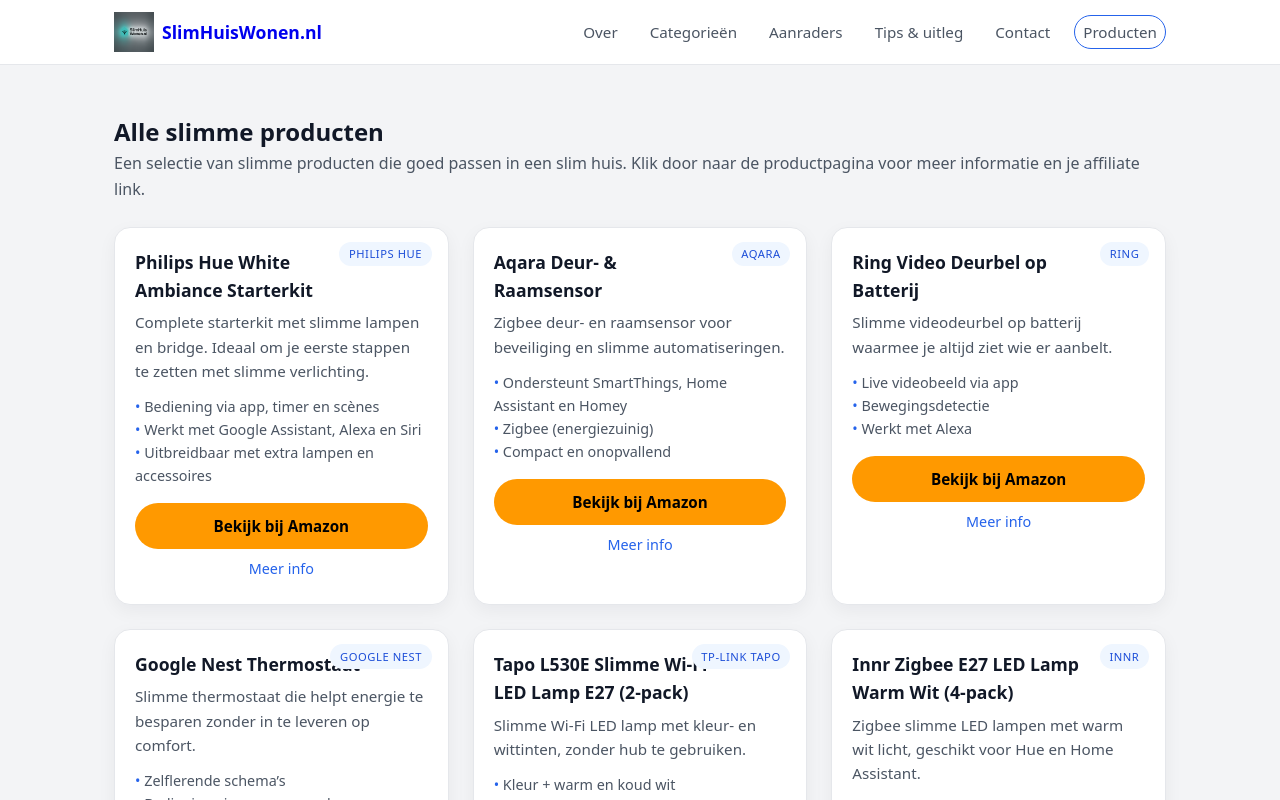
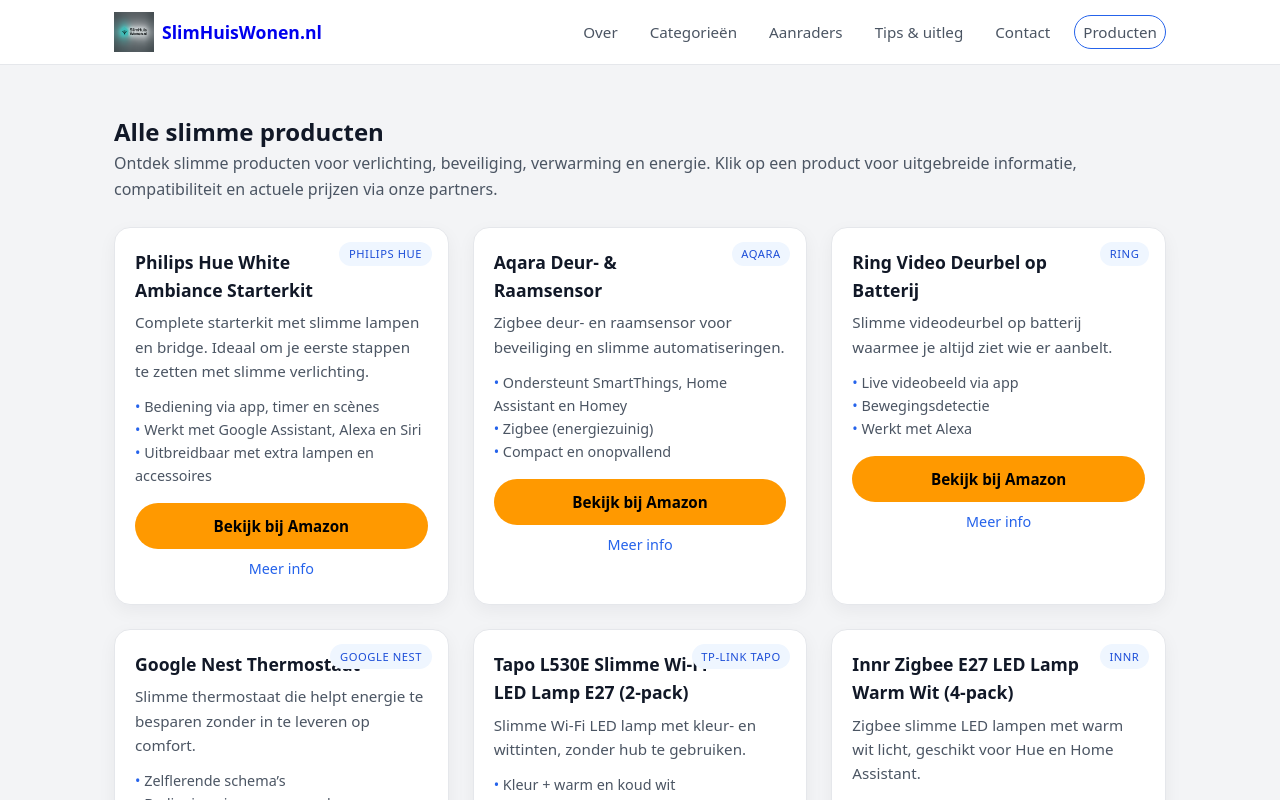
Before and after one commit to hafidgrad/SlimHuisWonen, a Next.js app: page /producten in a window 1280 px wide. Shown: the top 800 px of the page. Built offline with nearby package versions, Linux system fonts and the light colour scheme.

Commit message:
app/producten/page.jsx

```diff
--- a/app/producten/page.jsx
+++ b/app/producten/page.jsx
@@ -4,9 +4,9 @@
 import Link from "next/link";
 
 export const metadata = {
-  title: "Alle slimme producten",
+  title: "Alle slimme producten voor een slim huis",
   description:
-    "Overzicht van slimme producten die we aanraden, zoals slimme verlichting, sensoren, deurbellen, camera’s en thermostaten.",
+    "Overzicht van slimme producten voor verlichting, beveiliging, verwarming en energie. Geschikt voor Homey en Home Assistant.",
   alternates: {
     canonical: "https://slimhuiswonen.nl/producten",
   },
@@ -18,30 +18,47 @@
   return (
     <>
       <Header />
+
       <main>
         <section className="section">
           <div className="container">
             <h1>Alle slimme producten</h1>
+
             <p className="section-intro">
-              Een selectie van slimme producten die goed passen in een slim huis. Klik door naar de productpagina
-              voor meer informatie en je affiliate link.
+              Ontdek slimme producten voor verlichting, beveiliging, verwarming
+              en energie. Klik op een product voor uitgebreide informatie,
+              compatibiliteit en actuele prijzen via onze partners.
             </p>
+
             <div className="product-grid">
               {products.map((p) => (
                 <article className="product-card" key={p.slug}>
                   <div className="product-tag">{p.brand}</div>
+
                   <h3>{p.title}</h3>
+
                   <p className="product-desc">{p.description}</p>
+
                   <ul className="product-bullets">
                     {p.features.map((f) => (
                       <li key={f}>{f}</li>
                     ))}
                   </ul>
+
                   <div className="product-actions">
-                    <a href={p.affiliateUrl} className="btn btn-primary product-btn" target="_blank" rel="noreferrer">
+                    <a
+                      href={p.affiliateUrl}
+                      className="btn btn-primary product-btn"
+                      target="_blank"
+                      rel="noreferrer"
+                    >
                       Bekijk bij Amazon
                     </a>
-                    <Link href={`/producten/${p.slug}`} className="product-details-link">
+
+                    <Link
+                      href={`/producten/${p.slug}`}
+                      className="product-details-link"
+                    >
                       Meer info
                     </Link>
                   </div>
@@ -51,6 +68,7 @@
           </div>
         </section>
       </main>
+
       <Footer />
     </>
   );
```
